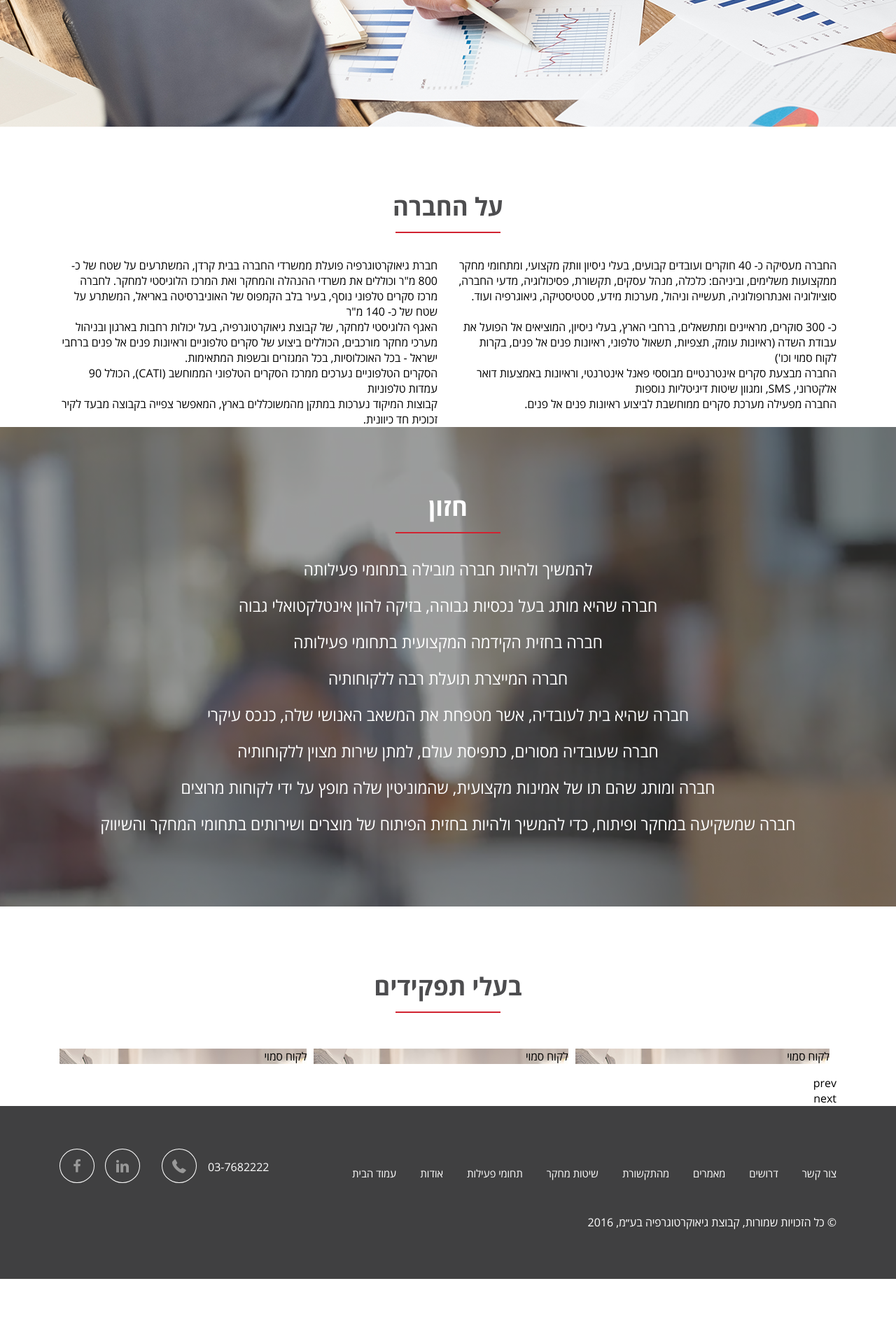
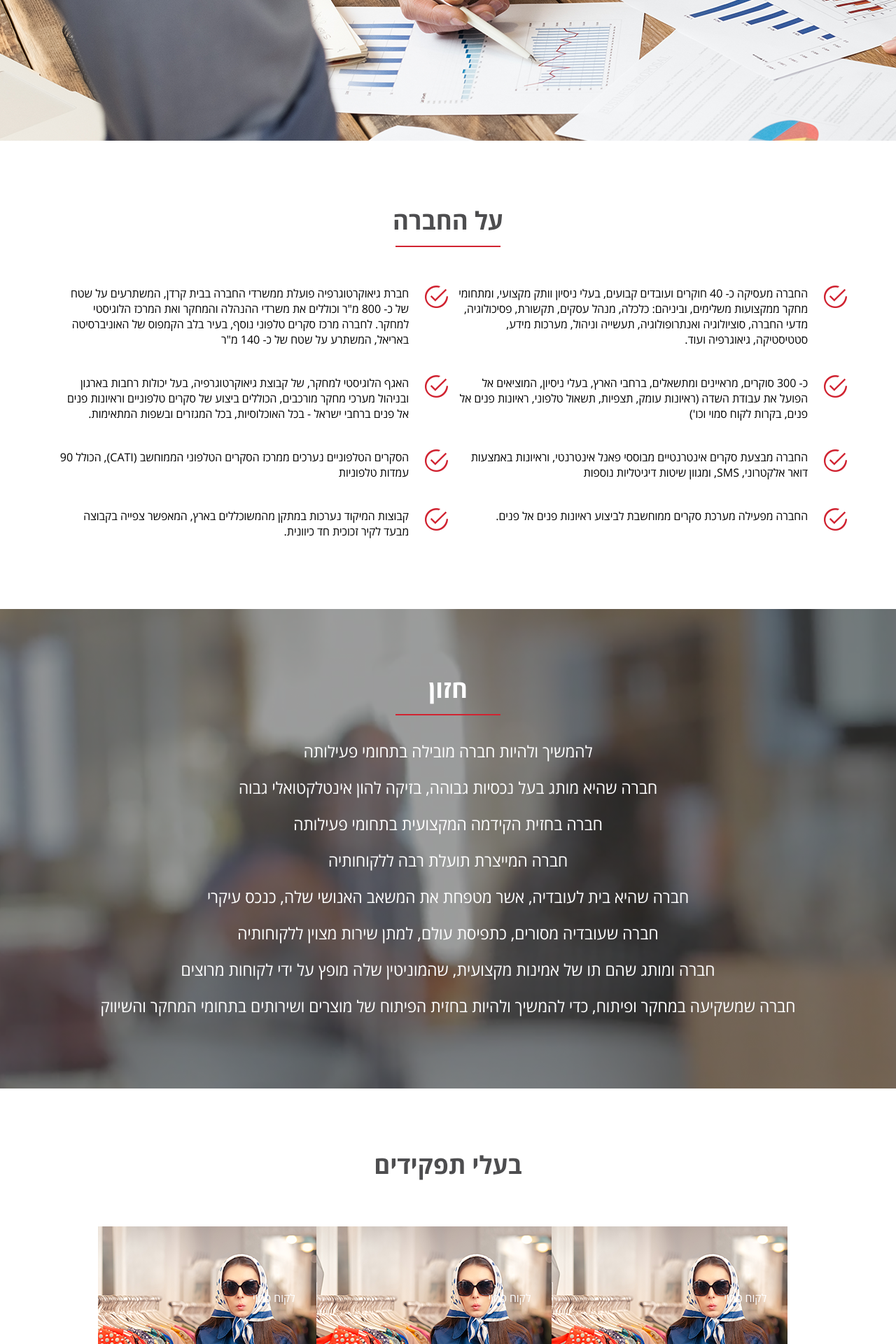
Before and after one commit to ufonaft12/geo, a PHP site: page /about.php in a window 1280 px wide. Shown: the part 2640-4560 px from the top of the page at 70% size. Before the commit the page ends 4467 px from the top, so only its background shows below. Run offline with PHP 8.4, Linux system fonts and the light colour scheme; style sheets or scripts are compiled from the project's sources.

Commit message:
Coding gallery

```diff
--- a/about.php
+++ b/about.php
@@ -271,7 +271,7 @@
 
         </section>
 
-        <section class="container">
+        <section class="container company-items">
             <div class="row">
                 <div class="col-md-12">
                     <h2 class="title-box">על החברה</h2>
@@ -321,7 +321,14 @@
         </section>
 
 
-        <section class="methods container">
+
+
+
+
+
+
+
+        <section class="team_box container">
 
             <div class="row">
                 <div class="col-md-12">
@@ -330,58 +337,59 @@
             </div>
 
             <div class="row">
-                <div class="methods_content col-md-12">
+                <div class="team_box_content col-md-12">
                     <div class="team-slider owl-carousel">
-                        <div>
-                            <div class="methods_item" style="background: url(img/method_img5.png);">
-                                <div class="methods_item-title">
+
+                            <div class="team_box_item" style="background: url(img/method_img5.png);">
+                                <div class="team_box_item-title">
                                     <p>לקוח סמוי</p>
-                                    <div class="methods_item-more"></div>
+                                    <div class="team_box_item-more"></div>
                                 </div>
                             </div>
-                        </div>
-                        <div>
-                            <div class="methods_item" style="background: url(img/method_img5.png);">
-                                <div class="methods_item-title">
+
+                            <div class="team_box_item" style="background: url(img/method_img5.png);">
+                                <div class="team_box_item-title">
                                     <p>לקוח סמוי</p>
-                                    <div class="methods_item-more"></div>
+                                    <div class="team_box_item-more"></div>
                                 </div>
                             </div>
-                        </div>
-                        <div>
-                            <div class="methods_item" style="background: url(img/method_img5.png);">
-                                <div class="methods_item-title">
+
+                            <div class="team_box_item" style="background: url(img/method_img5.png);">
+                                <div class="team_box_item-title">
                                     <p>לקוח סמוי</p>
-                                    <div class="methods_item-more"></div>
+                                    <div class="team_box_item-more"></div>
                                 </div>
                             </div>
-                        </div>
-                        <div>
-                            <div class="methods_item" style="background: url(img/method_img5.png);">
-                                <div class="methods_item-title">
+
+                            <div class="team_box_item" style="background: url(img/method_img5.png);">
+                                <div class="team_box_item-title">
                                     <p>לקוח סמוי</p>
-                                    <div class="methods_item-more"></div>
+                                    <div class="team_box_item-more"></div>
                                 </div>
                             </div>
-                        </div>
-                        <div>
-                            <div class="methods_item" style="background: url(img/method_img5.png);">
-                                <div class="methods_item-title">
+
+                            <div class="team_box_item" style="background: url(img/method_img5.png);">
+                                <div class="team_box_item-title">
                                     <p>לקוח סמוי</p>
-                                    <div class="methods_item-more"></div>
+                                    <div class="team_box_item-more"></div>
                                 </div>
                             </div>
-                        </div>
-                        <div>
-                            <div class="methods_item" style="background: url(img/method_img5.png);">
-                                <div class="methods_item-title">
+
+                            <div class="team_box_item" style="background: url(img/method_img5.png);">
+                                <div class="team_box_item-title">
                                     <p>לקוח סמוי</p>
-                                    <div class="methods_item-more"></div>
+                                    <div class="team_box_item-more"></div>
                                 </div>
                             </div>
-                        </div>
+
 
                     </div>
+
+
+
+
+
+
                 </div>
             </div>
         </section>
@@ -447,27 +455,10 @@
 	<script type="text/javascript" src="js/main.js"></script>
 	<script type="text/javascript" src="js/beetle.js"></script>
         <script type="text/javascript">
-            $(document).ready(function() {
-                $(".team-slider").owlCarousel({
-                    loop:true,
-                    margin:10,
-                    responsiveClass:true,
-                    responsive:{
-                        0:{
-                            items:1,
-                            nav:true
-                        },
-                        600:{
-                            items:3,
-                            nav:false
-                        },
-                        1000:{
-                            items:3,
-                            nav:true,
-                            loop:false
-                        }
-                    }
-                });
+            $(window).on('load',function() {
+
+
+
 
             });
         </script>
--- a/js/main.js
+++ b/js/main.js
@@ -50,6 +50,28 @@
             }
     });
 
+    $(".team-slider").owlCarousel({
+        loop:true,
+        margin:10,
+        responsiveClass:true,
+        rtl:true,
+        responsive:{
+            0:{
+                items:1,
+                nav:true
+            },
+            600:{
+                items:3,
+                nav:false
+            },
+            1000:{
+                items:3,
+                nav:true,
+                loop:false
+            }
+        }
+    });
+
     $(window).scroll(function(){
         if ($(window).scrollTop() < 50) {
             $('header').removeClass('fixed');
--- a/scss/about.scss
+++ b/scss/about.scss
@@ -84,13 +84,23 @@
 
   .col-md-4 {text-align: left}
 }
+.starlist-box {
+  margin-top: 20px;
+}
 .starlist-box_items {
   list-style: none;
-  margin: 0;
+  margin: 40px 0 0 0;
   padding: 0;
 
     li {
-      padding-right: 50px;
+      background: url(../img/tarlist-boxitem.png) no-repeat right 8px;
+      padding: 8px 50px 8px 0;
+
+        &:hover {
+          background: url(../img/tarlist-boxitem-hover.png) no-repeat right 8px;
+          color: #d12331;
+        }
+
     }
 
     a {
@@ -98,10 +108,9 @@
       text-decoration: none;
       color: #4d4d4f;
 
-
-        &hover {
-          color: #d12331;
-        }
+        &:hover {
+            color: #d12331;
+          }
     }
 }
 
@@ -118,3 +127,122 @@
       margin: 20px 0;
     }
 }
+
+.company-items {
+  margin-bottom: 60px;
+    h2 {
+      margin-bottom: 80px;
+    }
+}
+.company-item {
+  background: url(../img/about-list-item.png) no-repeat right top;
+  margin-bottom: 40px;
+  padding-right: 56px;
+}
+
+
+
+
+
+/* start methods */
+.team_box {
+  h2 {
+    margin-top: 95px;
+    margin-bottom: 75px;
+    color: $text_dark;
+    font-size: 35px;
+    line-height: 27px;
+    text-align: center;
+
+    &:after {
+      content: "";
+      position: absolute;
+      top: 141px;
+      height: 2px;
+      width: 150px;
+      background: $link_active;
+      right: calc(50% - 75px);
+    }
+
+  }
+
+  &_content {
+    display: inline-flex;
+    flex-wrap: wrap-reverse;
+    justify-content: space-between;
+    padding: 0 70px 85px;
+    flex-direction: row-reverse;
+  }
+
+  &_item {
+    width: 23%;
+    min-height: 270px;
+    margin: 0 15px 35px;
+    cursor: pointer;
+    transition: all 0.3s;
+
+    &-title {
+      position: relative;
+      top: 50%;
+      height: 50%;
+      width: 100%;
+      background: linear-gradient(to top, rgba(0, 0, 0, 0.8), rgba(0, 0, 0, 0));
+
+      p {
+        display: inline-block;
+        margin-top: 91px;
+        margin-right: 30px;
+        float: right;
+        color: #ffffff;
+      }
+
+    }
+
+    &-more {
+      display: inline-block;
+      width: 35px;
+      height: 35px;
+      border: 1px solid rgba(255, 255, 255, 0.7);
+      margin-top: 80px;
+      margin-left: 30px;
+      float: left;
+      color: rgba(255, 255, 255, 0.7);
+      font-size: 20px;
+      line-height: 35px;
+      text-align: center;
+      transition: all 0.3s;
+
+      &:before {
+        font-family: Linearicons-Free;
+        content: "\e875";
+      }
+
+    }
+
+    &:hover {
+      border-bottom: 7px solid $link_active;
+
+      .methods_item-more {
+        font-size: 28px;
+        border: none;
+
+        &:before {
+          font-family: Linearicons-Free;
+          content: "\e879";
+        }
+
+      }
+
+    }
+
+  }
+
+}
+
+.team_box_item {
+  width: 400px;
+  min-height: 270px;
+  margin: 0 15px 35px;
+  cursor: pointer;
+  transition: all 0.3s;
+}
```
Also changed, not shown: css/about.css, img/tarlist-boxitem-hover.png (added), img/tarlist-boxitem.png (added), 1 other file.
